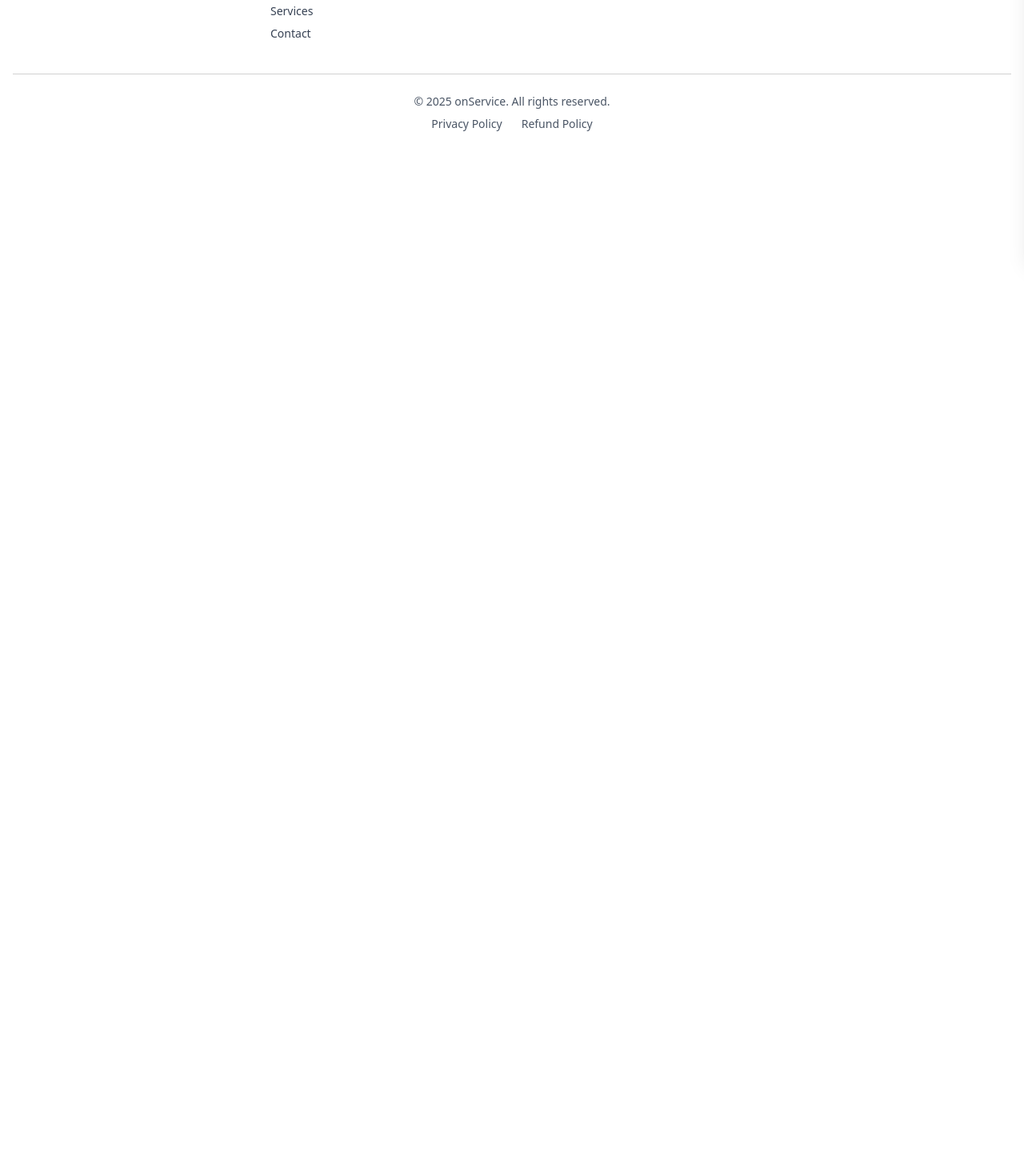
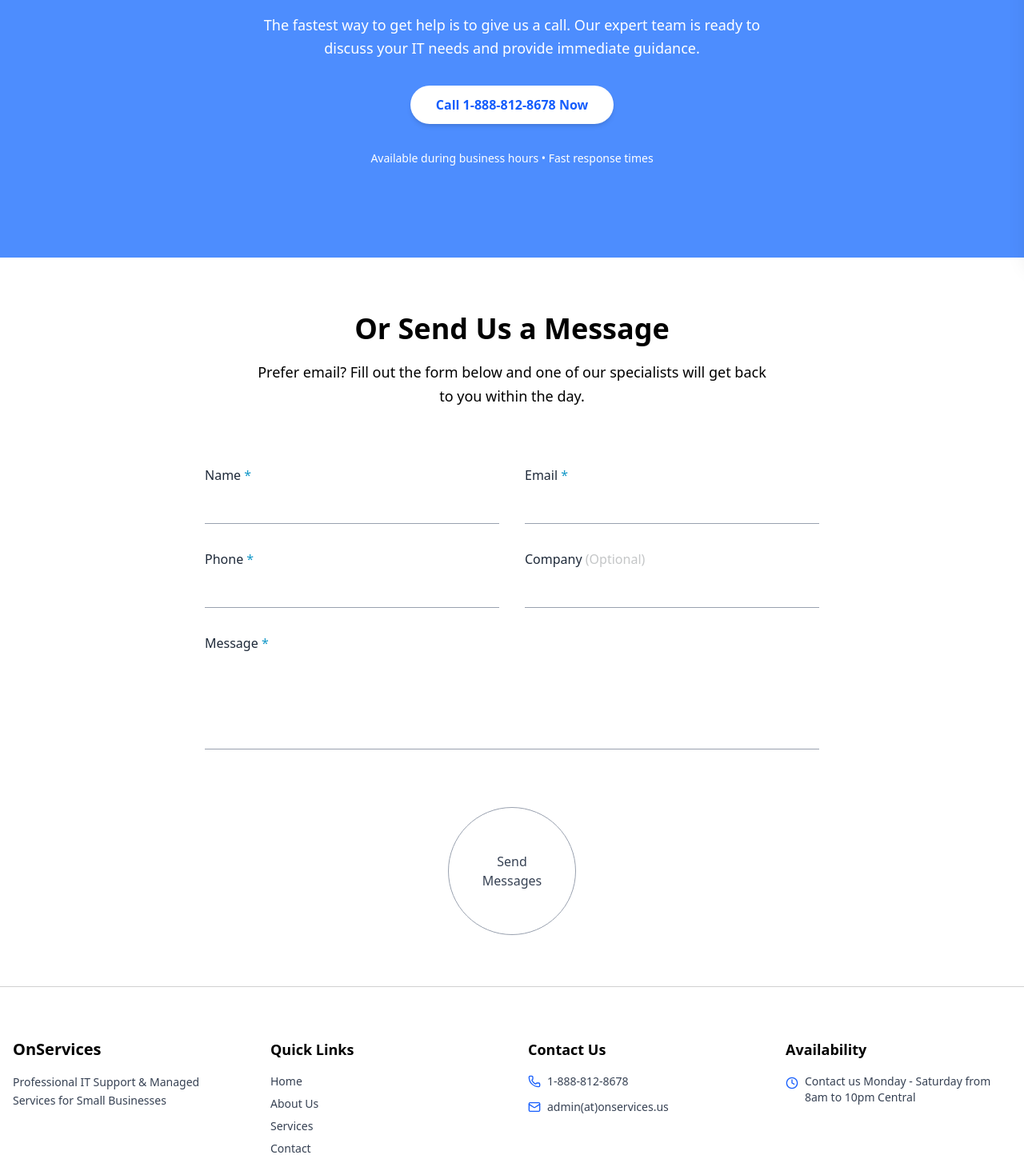
Before and after one commit to Sumitkumar181/OnServices, a React (Vite) app: page /contact in a window 1280 px wide. Shown: the part 481-1930 px from the top of the page at 80% size. Before the commit the page ends 800 px from the top, so only its background shows below. Built offline with nearby package versions, Linux system fonts and the light colour scheme.

Commit message:
add chatboat and contact page

```diff
--- a/index.html
+++ b/index.html
@@ -16,6 +16,20 @@
   <link href="https://fonts.googleapis.com/css2?family=Audiowide&family=Inter:wght@400;500;700&display=swap"
     rel="stylesheet">
 
+
+    <script type="text/javascript">
+      var Tawk_API = Tawk_API || {}, Tawk_LoadStart = new Date();
+      (function () {
+        var s1 = document.createElement("script"), s0 = document.getElementsByTagName("script")[0];
+        s1.async = true;
+        s1.src = 'https://embed.tawk.to/691a1a3d62db71195413c454/1ja6vd0q2';
+        s1.charset = 'UTF-8';
+        s1.setAttribute('crossorigin', '*');
+        s0.parentNode.insertBefore(s1, s0);
+      })();
+    </script>
+
+
 </head>
 
 <body>
--- a/src/components/common/Footer.jsx
+++ b/src/components/common/Footer.jsx
@@ -1,4 +1,5 @@
 import { Phone, Mail, Clock } from "lucide-react";
+import { Link } from "react-router-dom";
 
 export default function Footer() {
     return (
@@ -6,7 +7,7 @@ export default function Footer() {
             <div className="max-w-7xl mx-auto px-4 grid grid-cols-1 md:grid-cols-4 gap-10">
 
                 <div>
-                    <h2 className="text-xl  font-semibold">onServices</h2>
+                    <h2 className="text-xl  font-semibold">OnServices</h2>
                     <p className="mt-4 text-gray-700 text-sm leading-relaxed">
                         Professional IT Support & Managed
                         <br /> Services for Small Businesses
@@ -17,10 +18,10 @@ export default function Footer() {
                 <div>
                     <h3 className="text-lg font-semibold">Quick Links</h3>
                     <ul className="mt-4 space-y-2 text-gray-700 text-sm">
-                        <li>Home</li>
-                        <li>About Us</li>
-                        <li>Services</li>
-                        <li>Contact</li>
+                        <li><Link to="/" > Home</Link></li>
+                        <li><Link to="/about" >About Us</Link></li>
+                        <li> <Link to="/service" >Services</Link></li>
+                        <li><Link to="/contact" >Contact</Link></li>
                     </ul>
                 </div>
 
@@ -34,7 +35,7 @@ export default function Footer() {
                         </p>
                         <p className="flex items-center space-x-2">
                             <Mail size={16} className="text-blue-600" />
-                            <span>admin(at)onservice.us</span>
+                            <span>admin(at)onservices.us</span>
                         </p>
                     </div>
                 </div>
--- a/src/components/common/Navbar.jsx
+++ b/src/components/common/Navbar.jsx
@@ -18,8 +18,8 @@ export default function Navbar() {
             <div className="max-w-7xl mx-auto flex items-center justify-between py-3 px-4">
 
 
-                <div className="text-2xl font-semibold">
-                    on<span className="font-semibold">Services</span>
+                <div className="text-2xl font-bold">
+                    On<span className="font-bold">Services</span>
                 </div>
 
 
--- a/src/components/contactPageComponents/ContactPage.jsx
+++ b/src/components/contactPageComponents/ContactPage.jsx
@@ -1,7 +1,42 @@
-import React from 'react'
+import React, { useState } from 'react'
+import { ArrowUpRight } from 'lucide-react';
+
+export default function ContactPage() {
+
+  const [openIndex, setOpenIndex] = useState(null)
+  const [formData, setFormData] = useState({
+    name: "",
+    email: "",
+    phone: "",
+    company: "",
+    message: "",
+  });
+
+  const [status, setStatus] = useState("");
+  const handleChange = (e) => {
+    setFormData({ ...formData, [e.target.name]: e.target.value });
+  };
+
+  const handleSubmit = async (e) => {
+    e.preventDefault();
+    setStatus("Sending...");
 
 
-export default function ContactPage() {
+    try {
+      await axios.post("http://localhost:3000/", formData);
+      setStatus("Message sent successfully!");
+      setFormData({ name: "", email: "", phone: "", company: "", message: "" });
+    } catch (err) {
+      setStatus("Failed to send message. Please try again.");
+    }
+  };
+
+
+  const toggleFAQ = (index) => {
+    setOpenIndex(openIndex === index ? null : index);
+  };
+
+
   return (
       <div>
           <div className="w-full bg-[#f1efef] pb-10 pt-26  px-6 flex flex-col justify-end items-center text-center min-h-[40vh]">
@@ -13,8 +48,110 @@ export default function ContactPage() {
               <p className="max-w-3xl text-black text-lg leading-relaxed mb-12">
                   Home / Contact Us
               </p>
+      </div>
+
+
+      <div className="w-full bg-[#4D8DFE] py-16 px-4 flex justify-center">
+        <div className="bg-[#4D8DFE]  p-6 md:p-12 max-w-7xl w-full text-center ">
+
+
+          <h2 className="text-2xl sm:text-3xl md:text-4xl font-bold text-white mb-4 leading-snug">
+            Need an Incident Resolved? Let's Talk!
+          </h2>
+
+
+          <p className="text-white text-base sm:text-lg max-w-2xl mx-auto mb-6 md:mb-8 leading-relaxed px-2">
+            The fastest way to get help is to give us a call. Our expert team is ready to discuss your IT needs and provide immediate guidance.
+          </p>
+
+
+          <a
+            href="tel:1-877-843-1717"
+            className="bg-white text-blue-600 font-semibold py-3 px-6 sm:px-8 rounded-full shadow-md
+                                hover:shadow-lg transition text-sm sm:text-base inline-block"
+          >
+            Call 1-888-812-8678 Now
+          </a>
+          <p className="text-white text-xs sm:text-sm max-w-2xl mx-auto mt-6 md:mt-8 leading-relaxed px-2">
+            Available during business hours • Fast response times
+          </p>
+        </div>
+      </div>
+      <div className="w-full bg-white py-16 px-4 flex flex-col text-center justify-center">
+        <h2 className="text-2xl sm:text-3xl md:text-4xl font-bold text-black mb-4 leading-snug">
+          Or Send Us a Message
+        </h2>
+
+
+        <p className="text-black text-base sm:text-lg max-w-2xl mx-auto mb-6 md:mb-8 leading-relaxed px-2">
+          Prefer email? Fill out the form below and one of our specialists will get back to you within the day.
+        </p>
+        <form
+          className="grid grid-cols-1 sm:grid-cols-2 gap-6 md:gap-8 max-w-3xl mx-auto mt-10 w-full"
+          onSubmit={handleSubmit}
+        >
+          {[
+            "Name",
+            "Email",
+            "Phone",
+            "Company",
+            "Message",
+          ].map((field) =>
+            field.toLowerCase() === "message" ? (
+              <div
+                key={field}
+                className="col-span-1 sm:col-span-2 flex flex-col text-left"
+              >
+                <label className="font-medium font-[Stack Sans Notch] text-gray-800 mb-2">
+                  Message <span className="text-[#1398c8]">*</span>
+                </label>
+
+
+                <textarea
+                  name="message"
+                  value={formData.message}
+                  onChange={handleChange}
+                  required
+                  rows="4"
+                  className="border-b border-gray-400 focus:border-[#1398c8] outline-none py-2 transition-all resize-none"
+                ></textarea>
+              </div>
+            ) : (
+              <div key={field} className="flex flex-col text-left">
+                <label className="font-medium font-[Stack Sans Notch] text-gray-800 mb-2">
+                  {field}{" "}
+                  {field.toLowerCase() === "company" ? (
+                    <span className="text-[#c4c6c7] font-normal">(Optional)</span>
+                  ) : (
+                    <span className="text-[#1398c8] font-normal">*</span>
+                  )}
+                </label>
+
+
+                <input
+                  type={field.toLowerCase() === "email" ? "email" : "text"}
+                  name={field.toLowerCase()}
+                  value={formData[field.toLowerCase()]}
+                  onChange={handleChange}
+                  required={field.toLowerCase() !== "company"}
+                  className="border-b border-gray-400 focus:border-[#1398c8] outline-none py-2 transition-all"
+                />
+              </div>
+            )
+          )}
+
+
+          <div className="col-span-1 sm:col-span-2 flex justify-center mt-10">
+            <button
+              type="submit"
+              className="relative w-32 h-32 sm:w-40 sm:h-40 border border-gray-400 rounded-full flex flex-col items-center justify-center text-gray-700 font-medium hover:bg-[#1398c8] hover:text-white transition-colors duration-300"
+            >
+              <span>Send</span>
+              <span className="flex items-center gap-1">Messages</span>
+            </button>
           </div>
-
+        </form>
+      </div>
     </div>
   )
 }
--- a/src/components/homepageComponents/HeroSection.jsx
+++ b/src/components/homepageComponents/HeroSection.jsx
@@ -3,32 +3,35 @@
 
 export default function HeroSection() {
     return (
-        <section className="w-full bg-[#f2f4f7] flex flex-col justify-end min-h-screen py-20 text-center px-4">
+        <section className="w-full bg-[#f2f4f7] flex flex-col justify-center min-h-screen py-16 md:py-24 text-center px-4">
 
 
-            <p className="text-base font-medium text-black">
+            <p className="text-sm md:text-base font-medium text-black">
                 Managed IT Services Covering All 50 States
             </p>
 
 
-            <h1 className="mt-4 text-4xl md:text-6xl font-extrabold text-black">
+
+            <h1 className="mt-4 text-3xl md:text-5xl lg:text-6xl font-extrabold text-black leading-tight">
                 World-Class <span className="text-blue-500">IT Services</span> for
-                <br /> Every Place You Get Things
-                <br /> Done.
+                <br className="hidden md:block" /> Every Place You Get Things
+                <br className="hidden md:block" /> Done.
             </h1>
 
 
-            <p className="mt-6 text-lg text-gray-600">
+
+            <p className="mt-4 md:mt-6 text-base md:text-lg text-gray-600">
                 Responsive and ready when you need us.
             </p>
 
 
-            <p className="mt-6 max-w-3xl mx-auto text-[#131313] text-lg">
+
+            <p className="mt-4 md:mt-6 max-w-2xl md:max-w-3xl mx-auto text-[#131313] text-base md:text-lg leading-relaxed px-2">
                 Our managed IT services help empower home-based and office teams.
-                <br />
-                Experience matters, and with thousands of service requests under our
-                belts, we've probably seen it before.
+                <br className="hidden md:block" />
+                Experience matters, and with thousands of service requests under our belts, we've probably seen it before.
             </p>
+
 
         </section>
     );
```
